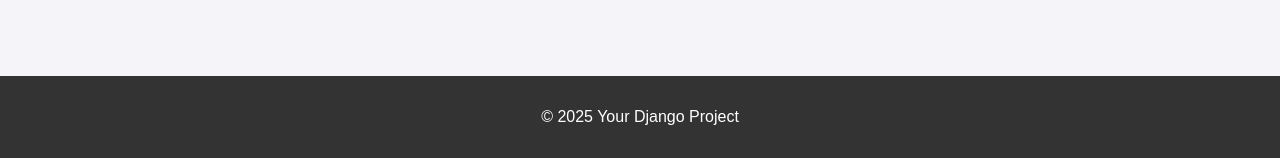
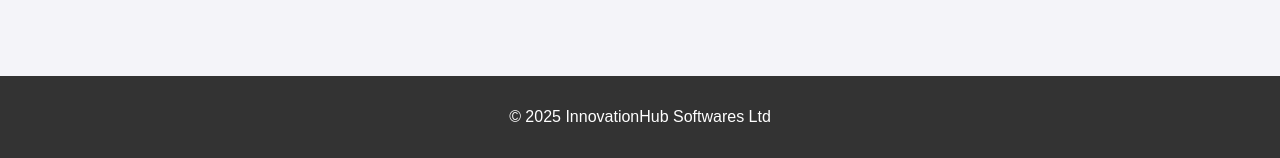
Before and after one commit to steve-ongera/Custom-Django-Authentification, a Django app: page / in a window 1280 px wide. Shown: the part 642-800 px from the top of the page. Run offline with Django 5.2, Linux system fonts and the light colour scheme.

Commit message:
made changes on my home.html

```diff
--- a/templates/home.html
+++ b/templates/home.html
@@ -66,7 +66,7 @@
     </div>
 
     <footer>
-        <p>&copy; 2025 Your Django Project</p>
+        <p>&copy; 2025 InnovationHub Softwares Ltd</p>
     </footer>
 </body>
 </html>
```
Also changed, not shown: db.sqlite3.
